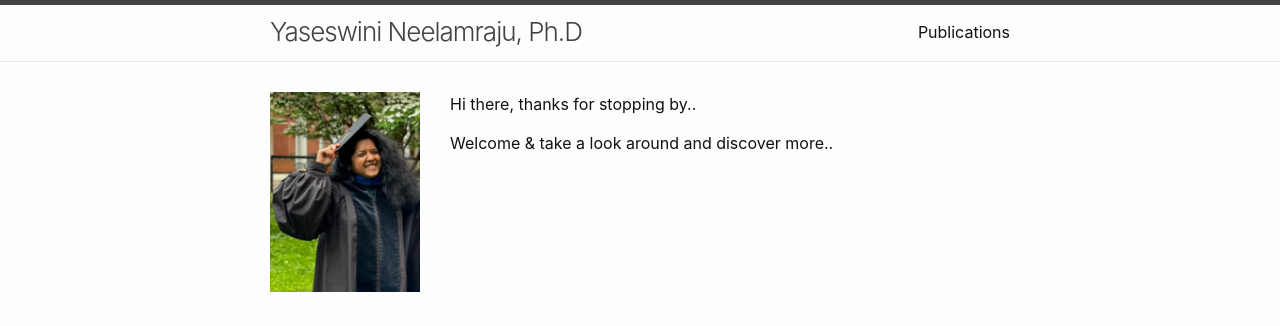
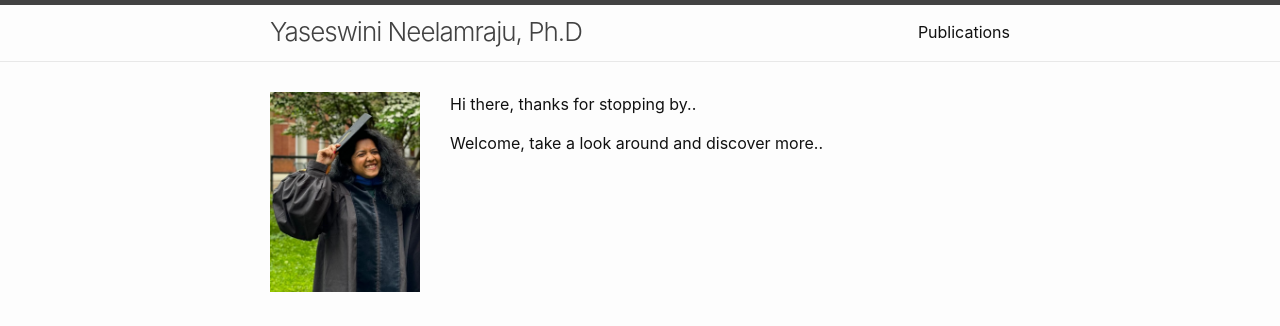
Before and after one commit to Yaseswini/YNWebPage.github.io, a Jekyll site: the page built from index.md, in a window 1280 px wide. Shown: the top 326 px of the page. Built offline with Jekyll 4.4.1, drawn with Linux system fonts in a browser that asks for light colours; our own code applies the rules of GitHub Pages for plain Markdown files.

```diff
--- a/index.md
+++ b/index.md
@@ -5,4 +5,4 @@
 
 Hi there, thanks for stopping by..
 
-Welcome & take a look around and discover more..
+Welcome, take a look around and discover more..
```
